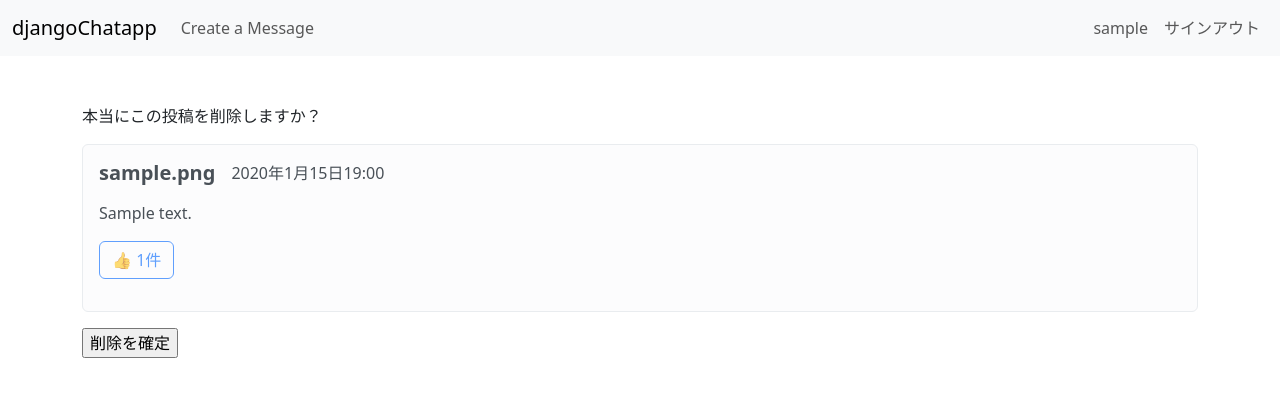
After one commit to BigMcQueen/Django-Albumapp-Project, a Django app: page /delete/1 in a window 1280 px wide. The commit adds this page. Shown: the top 397 px of the page. Run offline with Django 4.2, Linux system fonts and the light colour scheme; a user stored in the database is signed in; tables that the repository leaves empty hold one stand-in row (values such as "Sample post").

Commit message:
投稿削除機能を実装

```diff
--- /dev/null
+++ b/chat/templates/chat/chat_confirm_delete.html
@@ -0,0 +1,28 @@
+{% extends 'chat/base.html' %}
+
+{% block content %}
+<div class="container">
+  <div class="mt-5">
+    <form method="post">{% csrf_token %}
+      <p>本当にこの投稿を削除しますか？</p>
+
+      <div class="alert alert-light" role="alert">
+        <div class="d-flex">
+          <h5 class="me-3"><strong>{{ object.poster }}</strong></h5>
+          <p>{{ object.created_at }}</p>
+        </div>
+        <p>{{ object.message }}</p>
+        <div class="d-flex">
+          <p>
+            <a href="#" class="btn btn-outline-primary disabled" role="button" aria-disabled="true">
+              👍 {{ object.good}}件
+            </a>
+          </p>
+        </div>
+      </div>
+      {{ form }}
+      <input type="submit" value="削除を確定">
+    </form>
+  </div>
+</div>
+{% endblock content %}
--- a/chat/urls.py
+++ b/chat/urls.py
@@ -1,5 +1,5 @@
 from django.urls import path
-from .views import top_func, signup_func, signin_func, listview_func, signout_func, detail_func, good_func, ChatCreate
+from .views import top_func, signup_func, signin_func, listview_func, signout_func, detail_func, good_func, ChatCreate, ChatDelete
 
 urlpatterns = [
     path('', top_func, name='top'),
@@ -10,4 +10,5 @@ urlpatterns = [
     path('detail/<int:pk>', detail_func, name='detail'),
     path('good/<int:pk>', good_func, name='good'),
     path('create/', ChatCreate.as_view(), name='create'),
+    path('delete/<int:pk>', ChatDelete.as_view(), name='delete')
 ]
--- a/chat/views.py
+++ b/chat/views.py
@@ -5,7 +5,7 @@ from django.contrib.auth import authenticate, login, logout
 from .models import Chat
 from django.contrib.auth.decorators import login_required
 from django.contrib.auth.mixins import LoginRequiredMixin
-from django.views.generic import CreateView
+from django.views.generic import CreateView, DeleteView
 from django.urls import reverse_lazy
 
 # Create your views here.
@@ -78,3 +78,8 @@ class ChatCreate(LoginRequiredMixin, CreateView):
     fields = ('message', 'poster', 'picture')
     success_url = reverse_lazy('list')
     redirect_field_name = 'redirect_to'
+
+class ChatDelete(LoginRequiredMixin, DeleteView):
+    model = Chat
+    success_url = reverse_lazy('list')
+    redirect_field_name = 'redirect_to'
```
Also changed, not shown: chat/templates/chat/create.html (+0 -16 lines), chat/templates/chat/listview.html (+15 -4 lines).
